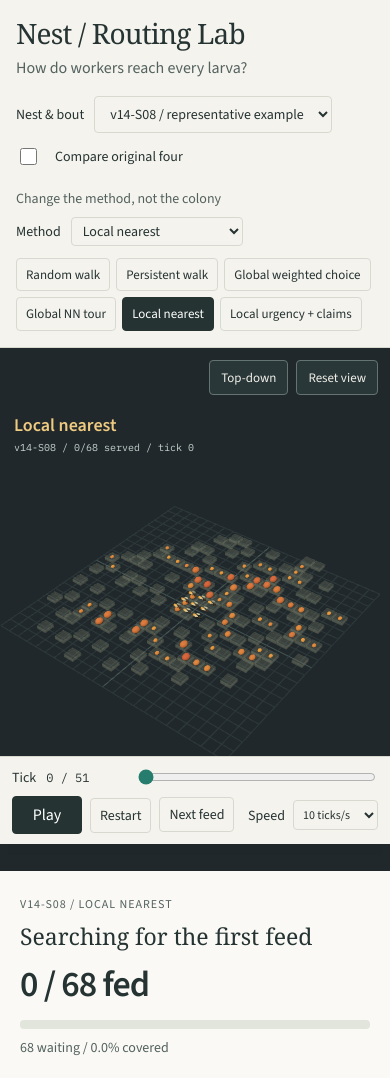
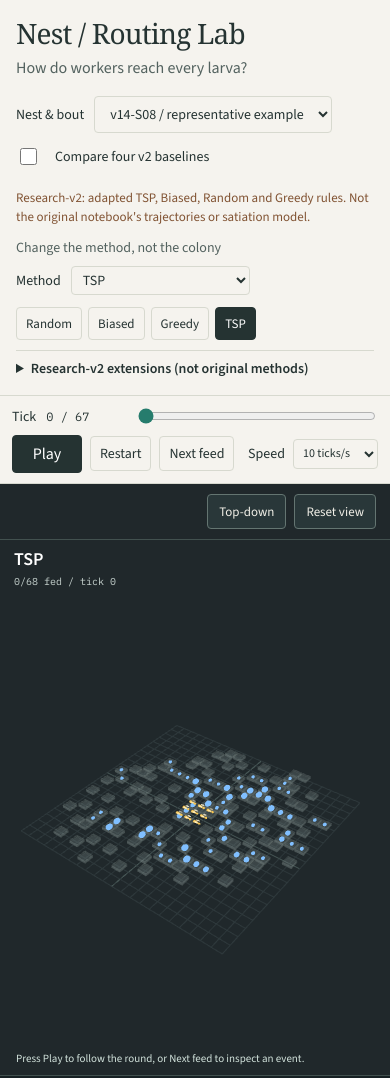
Before and after one commit to hemu77/Bio-Inspired-Routing-Optimization-in-Social-Wasps, a website built with Vite: page web/index.html in a window 390 px wide. Shown: the top 1078 px of the page. Built offline with nearby package versions, Linux system fonts and the light colour scheme.

Commit message:
fix: separate replay layers and disclose model provenance

```diff
--- a/web/src/main.ts
+++ b/web/src/main.ts
@@ -1,5 +1,5 @@
 import "./style.css";
-import { ReplayScene, Entity } from "./scene";
+import { ReplayScene, Entity, replayColors } from "./scene";
 import { Manifest, Trace, labels, loadTrace, frameAt } from "./trace";
 
 document.querySelector<HTMLDivElement>("#app")!.innerHTML = `
@@ -11,6 +11,21 @@ document.querySelector<HTMLDivElement>("#app")!.innerHTML = `
 <footer><button id="play" aria-label="Play replay">Play</button><button id="restart" title="Return to tick zero">Restart</button><button id="next-feed" title="Jump to the next tick with a recorded first feed">Next feed</button><label class="timeline">Tick <output id="tick">0</output><input id="seek" aria-label="Seek actual tick" type="range" min="0" max="1" value="0" step="1"></label><label>Speed <select id="speed" aria-label="Playback speed"><option value="10" selected>10 ticks/s</option><option value="30">30 ticks/s</option><option value="100">100 ticks/s</option></select></label><span id="perf"></span></footer>`;
 const $ = <T extends HTMLElement>(id: string) =>
   document.getElementById(id) as T;
+// Playback stays in document flow, never over the lower comparison panels.
+document.querySelector("main")!.before(document.querySelector("footer")!);
+for (const [key, value] of Object.entries(replayColors)) document.documentElement.style.setProperty(`--replay-${key}`, value);
+document.querySelector("nav .compare")!.lastChild!.textContent = " Compare four v2 baselines";
+const modelNote = document.createElement("p");
+modelNote.className = "model-note";
+modelNote.textContent = "Research-v2: adapted TSP, Biased, Random and Greedy rules. Not the original notebook's trajectories or satiation model.";
+document.querySelector(".method-bar")!.prepend(modelNote);
+const reference = document.createElement("a");
+reference.id = "legacy-replay";
+reference.className = "report-link";
+reference.target = "_blank";
+reference.rel = "noreferrer";
+reference.textContent = "Open preserved legacy simulation";
+$("method-explanation").after(reference);
 const axis = document.createElement("div");
 axis.id = "cycle-axis";
 $("milestones").before(axis);
@@ -26,6 +41,12 @@ $("population").after(scopeNote);
 const feedCaption = document.createElement("div");
 feedCaption.id = "feed-caption";
 $("canvas").after(feedCaption);
+// Titles belong to each panel header, not to its rendered nest area.
+$("canvas").append($("view-labels"));
+const extensions = document.createElement("details");
+extensions.id = "extra-methods";
+extensions.innerHTML = '<summary>Research-v2 extensions (not original methods)</summary><div id="extension-filters"></div>';
+$("method-filters").after(extensions);
 const scenario = $<HTMLSelectElement>("scenario"),
   strategy = $<HTMLSelectElement>("strategy"),
   compare = $<HTMLInputElement>("compare"),
@@ -68,17 +89,21 @@ $<HTMLInputElement>("opacity").oninput = (e) => {
   scene.layers.opacity = Number((e.target as HTMLInputElement).value) / 100;
   scene.changed = true;
 };
-for (const [value, label] of Object.entries(labels)) {
-  strategy.add(new Option(label, value));
+for (const [title, extended] of [["Adapted v2 baselines", false], ["Research-v2 extensions", true]] as const) {
+  const group = document.createElement("optgroup");
+  group.label = title;
+  for (const [value, label] of Object.entries(labels))
+    if (value.startsWith("local_") === extended) group.append(new Option(label, value));
+  strategy.append(group);
 }
-strategy.value = "local_nearest";
+strategy.value = "tsp";
 const methodDescriptions: Record<string, string> = {
   random: "No knowledge of larval locations. Each move chooses a random grid direction. A worker feeds when it happens to reach a waiting larva.",
   biased: "No knowledge of larval locations. Workers tend to keep moving in the same direction, with a 25% chance to redraw it each move.",
   tsp: "Knows the whole colony. Each worker follows a nearest-neighbour tour. This historical TSP label does not mean an optimal route.",
-  greedy: "Knows the whole colony. Chooses targets randomly, weighted toward higher initial hunger and shorter distance; it is not a deterministic nearest-target rule.",
+  greedy: "Knows the whole colony. Chooses targets randomly, weighted toward higher initial stage-random priority and shorter distance; it is not a deterministic nearest-target rule.",
   local_nearest: "Sees nearby cells within three grid moves, and remembers observations. Chooses the nearest known waiting larva; explores when none is known.",
-  local_urgency_claims: "Sees nearby cells and remembers observations. Balances initial hunger against distance, then broadcasts short-lived target claims to nearby workers. Communication consumes a turn.",
+  local_urgency_claims: "Sees nearby cells and remembers observations. Balances initial stage-random priority against distance, then broadcasts short-lived target claims to nearby workers. Communication consumes a turn.",
 };
 for (const [value, label] of Object.entries(labels)) {
   const button = document.createElement("button");
@@ -91,7 +116,7 @@ for (const [value, label] of Object.entries(labels)) {
     strategy.disabled = false;
     load();
   };
-  $("method-filters").append(button);
+  $(value.startsWith("local_") ? "extension-filters" : "method-filters").append(button);
 }
 type ScenarioContext = {observed_rows: number; observed_feeding_events: number; observed_unique_cells: number; observed_unique_wasps: number; scaled_larvae: number; n_wasps: number; grid_size: number};
 let contexts: {source_checksum: string; scenarios: Record<string, ScenarioContext>};
@@ -139,6 +164,7 @@ async function load() {
   const controller = abort;
   loading = true;
   pause();
+  document.querySelector("main")!.classList.toggle("comparing", compare.checked);
   $("canvas").style.visibility = "hidden";
   feedCaption.hidden = true;
   $("view-labels").replaceChildren();
@@ -168,9 +194,11 @@ async function load() {
     seek.value = "0";
     pin(null);
     $("population").textContent = `${context.scaled_larvae} synthetic larvae / ${context.n_wasps} simulated workers / ${context.grid_size} x ${context.grid_size} grid`;
-    $("scenario-context").textContent = `${context.observed_rows} recorded rows; ${context.observed_feeding_events} grouped activity events; ${context.observed_unique_cells} observed cells; ${context.observed_unique_wasps} observed workers. These bout counts set resources; they are not the simulation's feeding events. Activity grouping remains an assumption pending a codebook.`;
+    $("scenario-context").textContent = `${context.observed_rows} recorded rows; ${context.observed_feeding_events} grouped activity events; ${context.observed_unique_cells} observed cells; ${context.observed_unique_wasps} observed workers. These summaries set an assumed simulated worker count, not food resources or simulated feeds. Activity grouping remains an assumption pending a codebook. The source-code check is not independent verification of private raw datasets.`;
+    reference.hidden = compare.checked || strategy.value.startsWith("local_");
+    reference.href = `legacy/simulation_${strategy.value}.html`;
     $("method-name").textContent = compare.checked ? "Four baseline methods" : labels[strategy.value];
-    $("method-explanation").textContent = compare.checked ? "Same colony, resources and paired seed. All views share the same actual tick. Completed methods hold their last state. Select a method above to return to one clear view." : methodDescriptions[strategy.value];
+    $("method-explanation").textContent = compare.checked ? "Same synthetic colony, assumed worker count and paired seed. Four adapted v2 policies share the same actual tick. Completed methods hold their last state. They are not the original notebook's feeding-cycle model." : methodDescriptions[strategy.value];
     $("canvas").style.visibility = "visible";
     updateLabels();
     updateInspector();
@@ -211,6 +239,7 @@ function updateLabels() {
   const host = $("view-labels");
   host.replaceChildren();
   host.classList.toggle("four", traces.length === 4);
+  host.classList.toggle("stacked", traces.length === 4 && $("canvas").clientWidth < 600);
   host.hidden = !scene.layers.annotations;
   $("legend").hidden = !scene.layers.annotations;
   traces.forEach((trace, i) => {
@@ -220,7 +249,7 @@ function updateLabels() {
     const title = document.createElement("strong"),
       line = document.createElement("span");
     title.textContent = labels[trace.strategy];
-    line.textContent = `${trace.scenario} / ${frame.fed}/${trace.larvae.length} served / tick ${frame.tick}${frame.fed === trace.larvae.length ? " / COMPLETE" : ""}`;
+    line.textContent = `${frame.fed}/${trace.larvae.length} fed / tick ${frame.tick}${frame.fed === trace.larvae.length ? " / COMPLETE" : ""}`;
     label.append(title, line);
     if (i === focused) label.classList.add("focused");
     host.append(label);
@@ -562,5 +591,6 @@ Object.defineProperty(window, "labState", {
     frames: traces.map((t) => frameAt(t, tick)),
     measuredFps,
     renderer: scene.renderer?.info.memory,
+    regions: traces.map((_, i) => scene.region(i)),
   }),
 });
--- a/web/src/scene.ts
+++ b/web/src/scene.ts
@@ -28,8 +28,8 @@ type View = {
   marker: THREE.Mesh;
   trace: Trace;
 };
-const teal = new THREE.Color("#51b5a1"),
-  amber = new THREE.Color("#d9a148");
+export const replayColors = {waiting: "#80bfff", fed: "#51b5a1", worker: "#f5c451"};
+const teal = new THREE.Color(replayColors.fed), waiting = new THREE.Color(replayColors.waiting);
 export class ReplayScene {
   renderer: THREE.WebGLRenderer | null = null;
   canvas: HTMLCanvasElement;
@@ -93,13 +93,19 @@ export class ReplayScene {
       this.canvas.width = width * Math.min(devicePixelRatio, 1.5);
       this.canvas.height = height * Math.min(devicePixelRatio, 1.5);
     }
-    for (const view of this.views) {
-      view.camera.aspect =
-        width /
-        (this.views.length === 4 ? 2 : 1) /
-        (height / (this.views.length === 4 ? 2 : 1));
+    for (const [i, view] of this.views.entries()) {
+      const region = this.region(i);
+      view.camera.aspect = region.w / region.h;
       view.camera.updateProjectionMatrix();
     }
+  }
+  // One layout contract for renderers and picking: panel titles get real space.
+  region(index: number) {
+    const columns = this.traces.length === 4 && this.host.clientWidth >= 600 ? 2 : 1;
+    const rows = Math.max(1, Math.ceil(this.traces.length / columns));
+    const width = this.host.clientWidth / columns, height = this.host.clientHeight / rows;
+    return {x: (index % columns) * width + 8, y: Math.floor(index / columns) * height + 58,
+      w: Math.max(1, width - 16), h: Math.max(1, height - 66)};
   }
   dispose() {
     for (const view of this.views) {
@@ -129,8 +135,8 @@ export class ReplayScene {
   }
   private createView(trace: Trace, index: number): View {
     const scene = new THREE.Scene();
-    scene.add(new THREE.HemisphereLight("#fff2d3", "#26373e", 2));
-    const sun = new THREE.DirectionalLight("#fff0cc", 2);
+    scene.add(new THREE.HemisphereLight("#ffffff", "#26373e", 2));
+    const sun = new THREE.DirectionalLight("#ffffff", 2);
     sun.position.set(4, 12, 8);
     scene.add(sun);
     const camera = new THREE.PerspectiveCamera(38, 1, 0.1, 250);
@@ -207,7 +213,7 @@ export class ReplayScene {
     structure.add(walls);
     const larvae = new THREE.InstancedMesh(
       new THREE.SphereGeometry(1, 10, 7),
-      new THREE.MeshStandardMaterial({ roughness: 0.6 }),
+      new THREE.MeshBasicMaterial(),
       trace.larvae.length,
     );
     larvae.userData.kind = "larva";
@@ -219,9 +225,9 @@ export class ReplayScene {
     const wasps = [0, 1, 2, 3, 4].map((segment) => {
       const mesh = new THREE.InstancedMesh(
         new THREE.SphereGeometry(1, 8, 6),
-        new THREE.MeshStandardMaterial({
+        new THREE.MeshBasicMaterial({
           color:
-            segment === 0 ? "#dda549" : segment < 3 ? "#372d23" : "#cbd1c3",
+            segment < 3 ? replayColors.worker : "#fff6d8",
           transparent: segment >= 3,
           opacity: segment >= 3 ? 0.6 : 1,
         }),
@@ -283,9 +289,12 @@ export class ReplayScene {
       this.draw2d(tick);
       return;
     }
-    this.renderer.setScissorTest(true);
     const width = this.host.clientWidth,
       height = this.host.clientHeight;
+    this.renderer.setScissorTest(false);
+    this.renderer.setViewport(0, 0, width, height);
+    this.renderer.clear();
+    this.renderer.setScissorTest(true);
     this.views.forEach((view, i) => {
       const trace = view.trace,
         frame =
@@ -313,9 +322,7 @@ export class ReplayScene {
         );
         view.larvae.setColorAt(
           j,
-          served
-            ? teal
-            : amber.clone().lerp(new THREE.Color("#c35f42"), larva.hunger),
+          served ? teal : waiting,
         );
       });
       view.larvae.instanceMatrix.needsUpdate = true;
@@ -428,12 +435,7 @@ export class ReplayScene {
           view.sensing.add(footprint);
         }
       }
-      const columns = this.views.length === 4 ? 2 : 1,
-        rows = columns,
-        w = width / columns,
-        h = height / rows,
-        x = (i % columns) * w,
-        y = height - (Math.floor(i / columns) + 1) * h;
+      const {x, y: top, w, h} = this.region(i), y = height - top - h;
       view.camera.aspect = w / h;
       view.camera.updateProjectionMatrix();
       if (i > 0) {
@@ -447,20 +449,21 @@ export class ReplayScene {
     this.changed = false;
   }
   pick(clientX: number, clientY: number, tick: number): Entity | null {
-    const rect = this.canvas.getBoundingClientRect(),
-      columns = this.traces.length === 4 ? 2 : 1;
-    const x = clientX - rect.left,
-      y = clientY - rect.top,
-      w = rect.width / columns,
-      h = rect.height / columns;
-    const index = Math.floor(y / h) * columns + Math.floor(x / w),
-      trace = this.traces[index];
+    const rect = this.canvas.getBoundingClientRect();
+    const x = clientX - rect.left, y = clientY - rect.top;
+    const index = this.traces.findIndex((_, i) => {
+      const r = this.region(i);
+      return x >= r.x && x < r.x + r.w && y >= r.y && y < r.y + r.h;
+    });
+    const trace = this.traces[index];
     if (!trace) return null;
+    const region = this.region(index), localX = x - region.x, localY = y - region.y;
+    const {w, h} = region;
     const f = trace.frames[Math.min(Math.floor(tick), trace.frames.length - 1)];
     if (!this.renderer) {
       const scale = (Math.min(w, h) * 0.83) / trace.grid_size;
-      const gx = ((x % w) - w / 2) / scale + trace.grid_size / 2,
-        gy = ((y % h) - h / 2) / scale + trace.grid_size / 2;
+      const gx = (localX - w / 2) / scale + trace.grid_size / 2,
+        gy = (localY - h / 2) / scale + trace.grid_size / 2;
       const near = (p: XY) => Math.hypot(p[0] - gx, p[1] - gy) < 0.55;
       if (this.layers.wasps) {
         const i = f.positions.findIndex(near);
@@ -479,7 +482,7 @@ export class ReplayScene {
     }
     const view = this.views[index];
     this.ray.setFromCamera(
-      new THREE.Vector2(((x % w) / w) * 2 - 1, (-(y % h) / h) * 2 + 1),
+      new THREE.Vector2((localX / w) * 2 - 1, -(localY / h) * 2 + 1),
       view.camera,
     );
     const meshes: THREE.Object3D[] = [];
@@ -530,19 +533,20 @@ export class ReplayScene {
       height = this.host.clientHeight;
     ctx.fillStyle = "#20282b";
     ctx.fillRect(0, 0, width, height);
-    const columns = this.traces.length === 4 ? 2 : 1;
     this.traces.forEach((trace, i) => {
       const frame =
           trace.frames[Math.min(Math.floor(tick), trace.frames.length - 1)],
-        w = width / columns,
-        h = height / columns,
+        {x, y, w, h} = this.region(i),
         scale = (Math.min(w, h) * 0.83) / trace.grid_size;
       const project = (p: XY): XY => [
-        (i % columns) * w + w / 2 + (p[0] - trace.grid_size / 2) * scale,
-        Math.floor(i / columns) * h +
-          h / 2 +
+        x + w / 2 + (p[0] - trace.grid_size / 2) * scale,
+        y + h / 2 +
           (p[1] - trace.grid_size / 2) * scale,
       ];
+      ctx.save();
+      ctx.beginPath();
+      ctx.rect(x, y, w, h);
+      ctx.clip();
       if (this.layers.structure) {
         ctx.strokeStyle = "#5e6e6b";
         ctx.globalAlpha = this.layers.opacity;
@@ -592,7 +596,7 @@ export class ReplayScene {
           const p = project(l.xy),
             fed = frame.first_feed[j] >= 0;
           const radius = {L1: .16, L2: .23, L3: .29}[l.stage] || .2;
-          ctx.fillStyle = fed ? "#51b5a1" : `#${amber.clone().lerp(new THREE.Color("#c35f42"), l.hunger).getHexString()}`;
+          ctx.fillStyle = fed ? replayColors.fed : replayColors.waiting;
           ctx.beginPath();
           ctx.ellipse(
             ...p,
@@ -607,7 +611,7 @@ export class ReplayScene {
       if (this.layers.wasps)
         frame.positions.forEach((p) => {
           const xy = project(p);
-          ctx.fillStyle = "#e7b650";
+          ctx.fillStyle = replayColors.worker;
           ctx.fillRect(
             xy[0] - scale * 0.2,
             xy[1] - scale * 0.12,
@@ -624,6 +628,7 @@ export class ReplayScene {
         ctx.stroke();
         ctx.lineWidth = 1;
       }
+      ctx.restore();
     });
     this.changed = false;
   }
--- a/web/src/style.css
+++ b/web/src/style.css
@@ -57,30 +57,42 @@ details code { font: 11px/1.5 "IBM Plex Mono", monospace; }
 .opacity { display: flex; flex-direction: column; gap: 5px; font-size: 14px; }
 a { color: #236f62; text-underline-offset: 3px; }
 .report-link { display: block; margin-top: 24px; font-size: 14px; }
-.viewport { position: relative; min-width: 0; min-height: 0; background: #20282b; color: #f1efe7; overflow: hidden; }
-#canvas { position: absolute; inset: 0; }
+.viewport { position: relative; display: flex; flex-direction: column; min-width: 0; min-height: 0; background: #20282b; color: #f1efe7; overflow: hidden; }
+#canvas { position: relative; flex: 1; min-height: 0; }
 canvas { display: block; width: 100%; height: 100%; touch-action: none; }
-.view-tools { position: absolute; right: 16px; top: 16px; display: flex; align-items: center; gap: 8px; z-index: 2; }
+.view-tools { position: static; display: flex; justify-content: flex-end; align-items: center; gap: 8px; padding: 10px 14px; min-height: 52px; border-bottom: 1px solid #42514f; }
 .view-tools button { color: #f1efe7; background: #293739; border-color: #647571; font-size: 13px; }
 .view-tools button:hover { background: #40524e; }
 #mode { display: none; }
-#view-labels { position: absolute; inset: 67px 20px 78px; pointer-events: none; display: grid; gap: 6px; }
-.view-label { display: flex; flex-direction: column; align-items: flex-start; }
+#view-labels { position: absolute; inset: 0; pointer-events: none; display: grid; }
+.view-label { display: flex; flex-direction: column; align-items: flex-start; padding: 6px 14px; height: 58px; }
 .view-label strong { font-weight: 600; font-size: 21px; }
 .view-label span { font: 12px/1.7 "IBM Plex Mono", monospace; color: #c9d5d1; }
-.view-label.focused strong { color: #efca81; }
+.view-label.focused strong { color: #ffffff; }
 #view-labels.four { grid-template-columns: 1fr 1fr; grid-template-rows: 1fr 1fr; }
+#view-labels.four .view-label { border-top: 1px solid #42514f; border-right: 1px solid #42514f; }
 #view-labels.four strong { font-size: 17px; }
 #view-labels.four span { font-size: 10px; }
-.legend { position: absolute; bottom: 16px; left: 16px; right: 16px; display: flex; flex-wrap: wrap; gap: 8px 16px; padding: 9px 12px; background: #20282bed; font-size: 13px; }
+.legend { position: static; display: flex; flex-wrap: wrap; gap: 8px 16px; padding: 12px 16px; background: #172124; border-top: 1px solid #42514f; font-size: 13px; flex-shrink: 0; }
 .legend span { display: flex; align-items: center; gap: 7px; }
 .legend i { width: 11px; height: 11px; display: inline-block; border-radius: 50%; }
-.waiting { background: #d0804c; }
-.fed { background: var(--teal); transform: scaleY(.6); }
-.wasp { background: var(--amber); border: 2px solid #372d23; width: 17px !important; }
+.waiting { background: var(--replay-waiting); }
+.fed { background: var(--replay-fed); transform: scaleY(.6); }
+.wasp { background: var(--replay-worker); border: 2px solid #172124; width: 17px !important; border-radius: 0 !important; }
 #status { position: absolute; top: 45%; left: 10%; right: 10%; padding: 20px; background: #20282bf5; border: 1px solid #789489; text-align: center; }
 #hover { position: absolute; bottom: 90px; left: 20px; font: 13px "IBM Plex Mono", monospace; padding: 8px; background: #192221; }
-#feed-caption { position: absolute; bottom: 64px; left: 20px; right: 20px; font-size: 12px; line-height: 1.5; color: #d2e3dc; pointer-events: none; }
+#feed-caption { position: static; order: 1; padding: 8px 16px; font-size: 12px; line-height: 1.5; color: #d2e3dc; pointer-events: none; }
+#legend { order: 2; }
+#method-filters, #extension-filters { display: flex; flex-wrap: wrap; gap: 8px; }
+#extra-methods { margin-top: 10px; padding-top: 8px; }
+#extension-filters { margin-top: 8px; }
+main.comparing { height: auto; grid-template-columns: minmax(0, 1fr) minmax(0, 1fr); }
+main.comparing .viewport { grid-column: 1 / -1; grid-row: 1; height: 760px; }
+main.comparing .layers, main.comparing .inspector { max-height: 360px; border-top: 1px solid var(--line); }
+.model-note { font-size: 13px; color: #815333; margin: 0 0 10px; }
+#view-labels.four.stacked { grid-template-columns: 1fr; grid-template-rows: repeat(4, 1fr); }
+#view-labels.four.stacked strong { font-size: 18px; }
+#view-labels.four.stacked span { font-size: 11px; }
 #cycle-state { font-size: 23px; margin-bottom: 12px; }
 #fed-count { display: block; font-size: 37px; font-weight: 600; letter-spacing: -1px; line-height: 1.2; }
 progress { display: block; width: 100%; height: 9px; border: 0; margin: 14px 0 8px; accent-color: #267c6d; }
@@ -107,7 +119,7 @@ dt { color: var(--muted); }
 dd { margin: 0; font: 11px/1.6 "IBM Plex Mono", monospace; overflow-wrap: anywhere; }
 #overlap button { margin: 2px; font-size: 12px; }
 .hidden-note { color: #8b4d29 !important; }
-footer { position: sticky; bottom: 0; display: flex; align-items: center; gap: 10px; padding: 14px 22px; border-top: 1px solid var(--line); background: var(--paper); z-index: 3; flex-wrap: wrap; }
+footer { display: flex; align-items: center; gap: 10px; padding: 14px 22px; border-bottom: 1px solid var(--line); background: var(--paper); flex-wrap: wrap; }
 #play { background: var(--ink); border-color: var(--ink); color: white; min-width: 70px; }
 #restart, #next-feed { font-size: 14px; }
 .timeline { display: flex; align-items: center; gap: 10px; flex: 1; min-width: 230px; }
@@ -138,15 +150,17 @@ footer select { padding: 5px; }
   #method-filters { gap: 6px; }
   #method-filters button { font-size: 13px; padding: 6px 9px; }
   main { display: flex; flex-direction: column; height: auto; }
-  .viewport { order: 1; min-height: 480px; height: 62dvh; }
+  .viewport { order: 1; min-height: 600px; height: 75dvh; }
+  main.comparing { height: auto; }
+  main.comparing .viewport { height: 1500px; }
   .inspector { order: 2; border: 0; padding: 24px 20px; }
   .layers { order: 3; border: 0; border-top: 1px solid var(--line); padding: 24px 20px; }
   .cycle-chart { max-width: 420px; }
   #fed-count { font-size: 36px; }
   .legend { font-size: 11px; gap: 8px; left: 8px; right: 8px; }
-  #feed-caption { font-size: 11px; left: 14px; right: 14px; bottom: 68px; }
+  #feed-caption { font-size: 11px; }
   .view-tools { top: 12px; right: 12px; }
-  #view-labels { inset: 64px 14px 70px; }
+  #view-labels { inset: 0; }
   #view-labels.four strong { font-size: 13px; }
   #view-labels.four span { font-size: 8px; }
   footer { padding: 10px 12px; gap: 8px; }
--- a/web/src/trace.ts
+++ b/web/src/trace.ts
@@ -47,10 +47,10 @@ export type Manifest = {
   }[];
 };
 export const labels: Record<string, string> = {
-  random: "Random walk",
-  biased: "Persistent walk",
-  greedy: "Global weighted choice",
-  tsp: "Global NN tour",
+  random: "Random",
+  biased: "Biased",
+  greedy: "Greedy",
+  tsp: "TSP",
   local_nearest: "Local nearest",
   local_urgency_claims: "Local urgency + claims",
 };
--- a/web/vite.config.ts
+++ b/web/vite.config.ts
@@ -1,2 +1,19 @@
 import { defineConfig } from 'vite';
-export default defineConfig({ base: './', build: { chunkSizeWarningLimit: 700 } });
+import { copyFileSync, createReadStream, mkdirSync } from 'node:fs';
+export default defineConfig({ base: './', build: { chunkSizeWarningLimit: 700 },
+  plugins: [{ name: 'preserved-legacy-replays', configureServer(server) {
+    server.middlewares.use((request, response, next) => {
+      const match = /^\/legacy\/simulation_(tsp|biased|random|greedy)\.html(?:\?.*)?$/.exec(request.url ?? '');
+      if (request.method !== 'GET' || !match) return next();
+      response.setHeader('Content-Type', 'text/html; charset=utf-8');
+      createReadStream(new URL(`../animations/simulation_${match[1]}.html`, import.meta.url))
+        .on('error', next).pipe(response);
+    });
+  }, closeBundle() {
+    const destination = new URL('./dist/legacy/', import.meta.url);
+    mkdirSync(destination, { recursive: true });
+    for (const method of ['tsp', 'biased', 'random', 'greedy'])
+      copyFileSync(new URL(`../animations/simulation_${method}.html`, import.meta.url),
+        new URL(`simulation_${method}.html`, destination));
+  } }],
+});
```
Also changed, not shown: docs/ACCEPTANCE.md (+13 -3 lines), docs/REVIEW_PANEL.md (added, +63 -0 lines), web/tests/replay.spec.ts (+47 -1 lines), README.md, docs/comparison-reviewed.png (added), docs/lab-preview.png.
